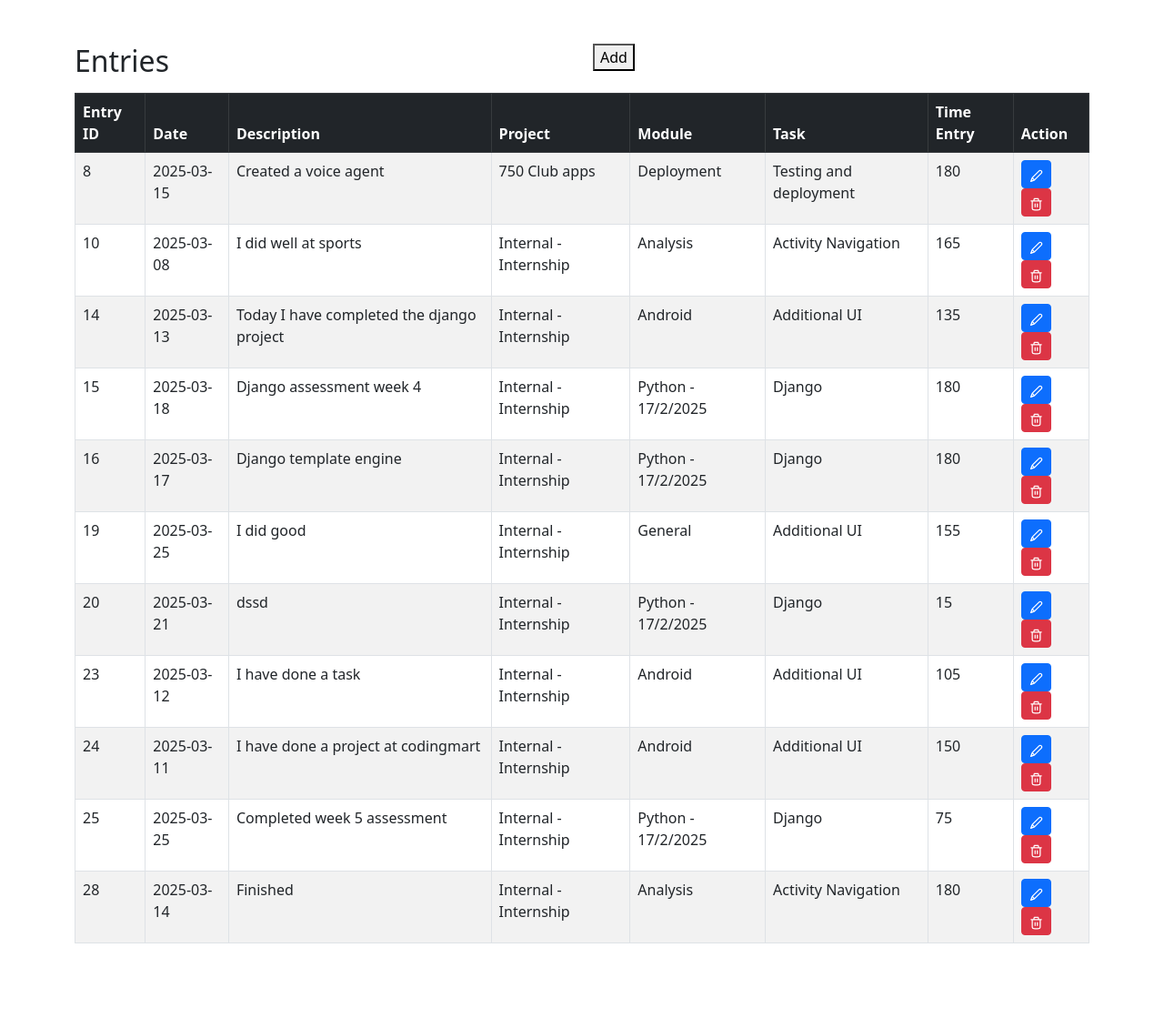
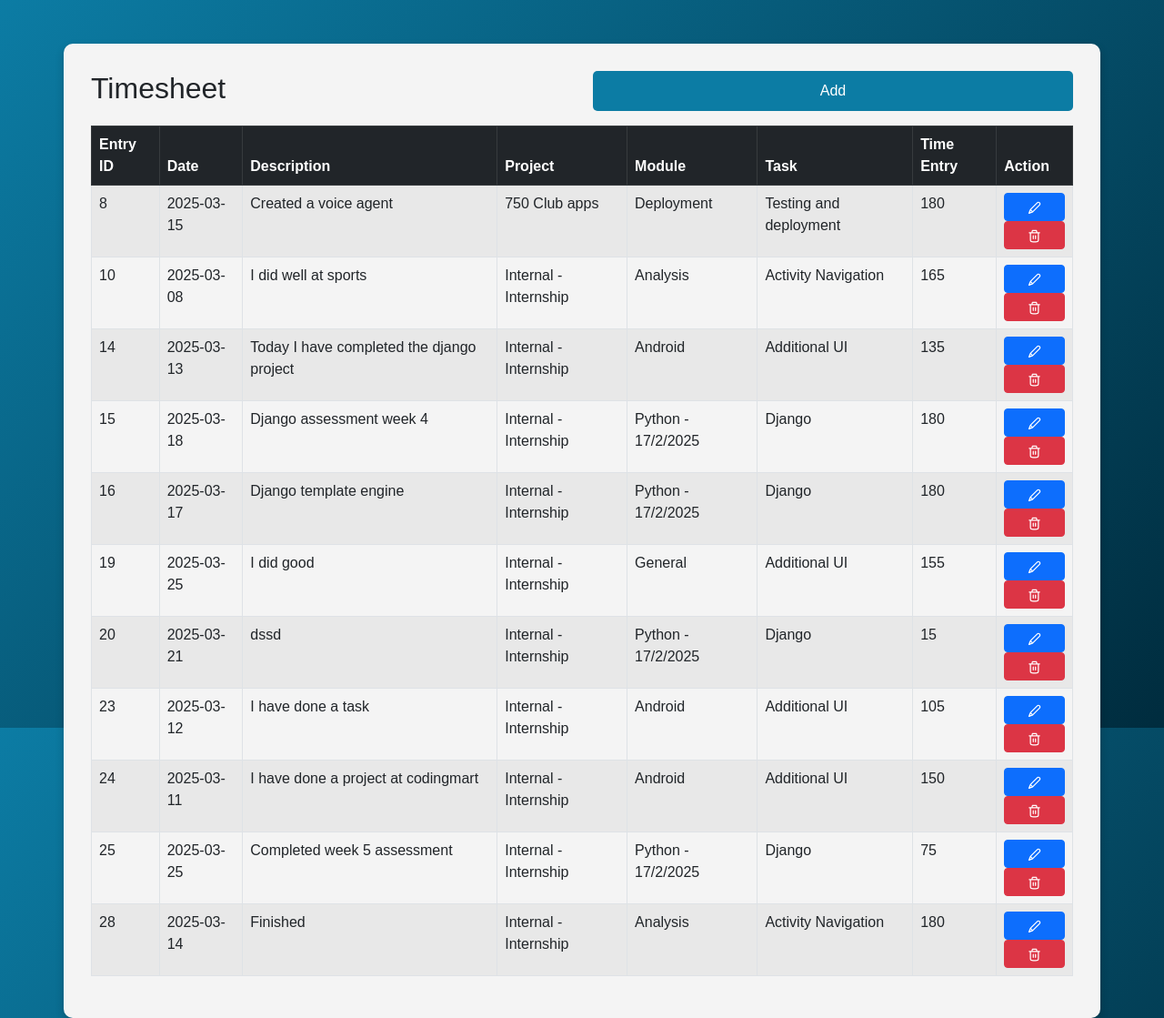
Before and after one commit to mallow-self/timesheet, a Django app: template timesheetMod/timesheetApp/templates/timesheetApp/index2.html in a window 1280 px wide. Shown: the whole page at 91% size. Before the commit the page ends 1037 px from the top, so only its background shows below. Run offline with Django 5.2, Linux system fonts and the light colour scheme; the template is opened without the code that fills it, so the values that code supplies are empty; data comes from the database, SQL or seed files in the repository; both versions use the stored data as it was after the commit.

Commit message:
update: css done

```diff
--- /dev/null
+++ b/timesheetMod/timesheetApp/static/timesheetApp/index.css
@@ -0,0 +1,46 @@
+body {
+    display: flex;
+    justify-content: center;
+    align-items: center;
+    margin: 0;
+    background: linear-gradient(135deg, #0c7ca4, #002c3e);
+    background-repeat: no-repeat;
+    font-family: 'Arial', sans-serif;
+    background-attachment: fixed;
+}
+
+/* Center and beautify the form container */
+.container {
+    border: none;
+    width: 100%;
+    padding: 30px;
+    border-radius: 10px;
+    background-color: #f4f4f4;
+    box-shadow: 0 4px 10px rgba(0, 0, 0, 0.2);
+}
+
+/* Style the submit button */
+button {
+    width: 100%;
+    padding: 10px;
+    background-color: #0c7ca4;
+    color: white;
+    border: none;
+    border-radius: 5px;
+    font-size: 16px;
+    cursor: pointer;
+    transition: 0.3s;
+}
+
+/* Add hover effect for button */
+button:hover {
+    background-color: #095a75;
+}
+
+/* Responsive Design */
+@media (max-width: 768px) {
+    .container {
+        width: 90%;
+        padding: 20px;
+    }
+}
--- a/timesheetMod/timesheetApp/static/timesheetApp/index.js
+++ b/timesheetMod/timesheetApp/static/timesheetApp/index.js
@@ -15,7 +15,7 @@ document.addEventListener("DOMContentLoaded", function () {
                             <td>${entry.module__name}</td>
                             <td>${entry.task__name}</td>
                             <td>${entry.time_entry}</td>
-                            <td><a href="updateForm/${entry.entry_id}">
+                            <td><a href="update/${entry.entry_id}">
                                     <button class="btn btn-primary btn-sm update-btn" data-id="${entry.entry_id}" onclick="updateEntry(${entry.entry_id})">
                                         <svg width="15px" height="15px" viewBox="0 0 24 24" fill="none" xmlns="http://www.w3.org/2000/svg">
                                             <path d="M2.5 21.4998L8.04927 19.3655C8.40421 19.229 8.58168 19.1607 8.74772 19.0716C8.8952 18.9924 9.0358 18.901 9.16804 18.7984C9.31692 18.6829 9.45137 18.5484 9.72028 18.2795L21 6.99982C22.1046 5.89525 22.1046 4.10438 21 2.99981C19.8955 1.89525 18.1046 1.89524 17 2.99981L5.72028 14.2795C5.45138 14.5484 5.31692 14.6829 5.20139 14.8318C5.09877 14.964 5.0074 15.1046 4.92823 15.2521C4.83911 15.4181 4.77085 15.5956 4.63433 15.9506L2.5 21.4998ZM2.5 21.4998L4.55812 16.1488C4.7054 15.7659 4.77903 15.5744 4.90534 15.4867C5.01572 15.4101 5.1523 15.3811 5.2843 15.4063C5.43533 15.4351 5.58038 15.5802 5.87048 15.8703L8.12957 18.1294C8.41967 18.4195 8.56472 18.5645 8.59356 18.7155C8.61877 18.8475 8.58979 18.9841 8.51314 19.0945C8.42545 19.2208 8.23399 19.2944 7.85107 19.4417L2.5 21.4998Z" stroke="currentColor" stroke-width="2" stroke-linecap="round" stroke-linejoin="round"/>
--- a/timesheetMod/timesheetApp/templates/timesheetApp/index2.html
+++ b/timesheetMod/timesheetApp/templates/timesheetApp/index2.html
@@ -8,14 +8,14 @@
     <link href="https://cdn.jsdelivr.net/npm/bootstrap@5.2.3/dist/css/bootstrap.min.css" rel="stylesheet"
         integrity="sha384-rbsA2VBKQhggwzxH7pPCaAqO46MgnOM80zW1RWuH61DGLwZJEdK2Kadq2F9CUG65" crossorigin="anonymous">
     {% load static %}
-    <link rel="stylesheet" href="{% static 'timesheetApp/style.css' %}" />
+    <link rel="stylesheet" href="{% static 'timesheetApp/index.css' %}" />
 </head>
 
 <body>
     <div class="container mt-5">
         <div class="entries-area">
             <div class="row">
-                <h2 class="col mb-3">Entries</h2>
+                <h2 class="col mb-3">Timesheet</h2>
                 <a href="{% url 'timesheet:entry_form'%}" class="col mb-3"><button>Add</button></a>
             </div>
             <div class="table-responsive">
--- a/timesheetMod/timesheetApp/urls.py
+++ b/timesheetMod/timesheetApp/urls.py
@@ -8,11 +8,11 @@ urlpatterns = [
     path("getProjects/", reads.get_projects, name="get_projects"),
     path("getModules/", reads.get_modules, name="get_modules"),
     path("getTasks/", reads.get_tasks, name="get_tasks"),
-    # django form views
-    path('entry/', views.entryForm, name='entry_form'),
+    # django form-crud views
+    path('create/', views.entryForm, name='entry_form'),
     path("entries/", reads.get_entries, name="get_entries"),
-    path('timesheet/',views.index2,name="index2"),
-    path('timesheet/updateForm/<int:entry_id>/', views.update_entry2, name="update_entries2"),
+    path('',views.index2,name="index2"),
+    path('update/<int:entry_id>/', views.update_entry2, name="update_entries2"),
     path("entries/delete/<int:entry_id>/",views.delete_entry, name="delete_entry"),
 
 ]
```
Also changed, not shown: timesheetMod/db.sqlite3.
